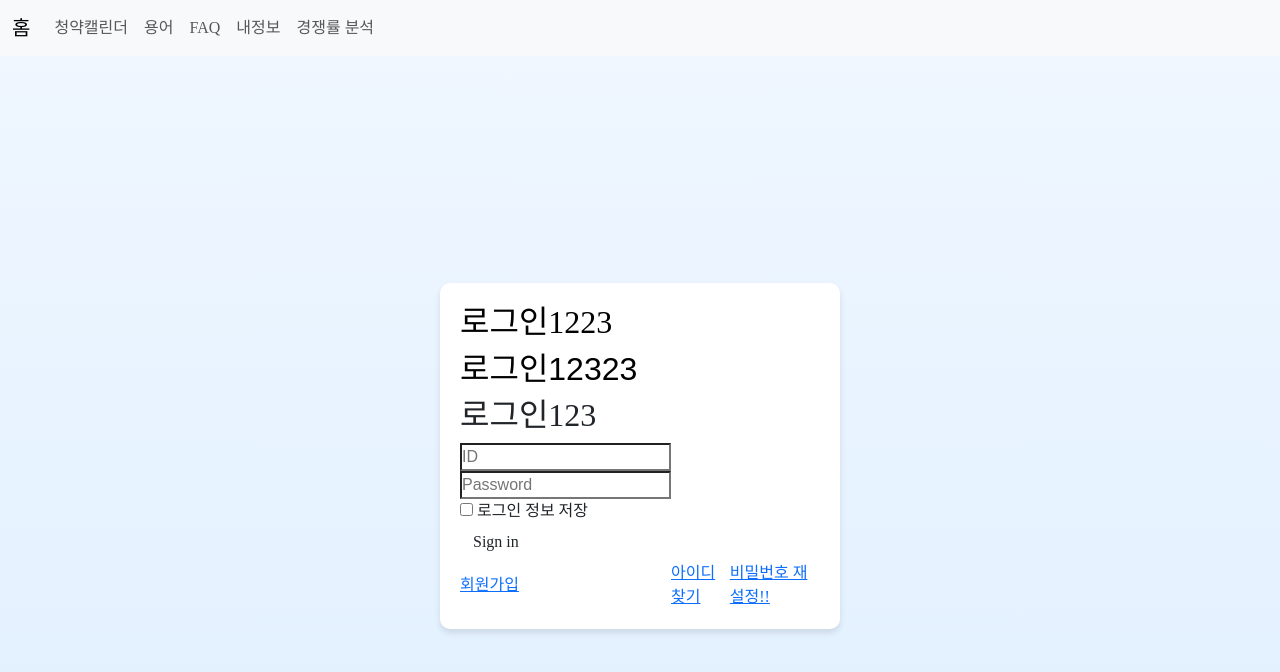
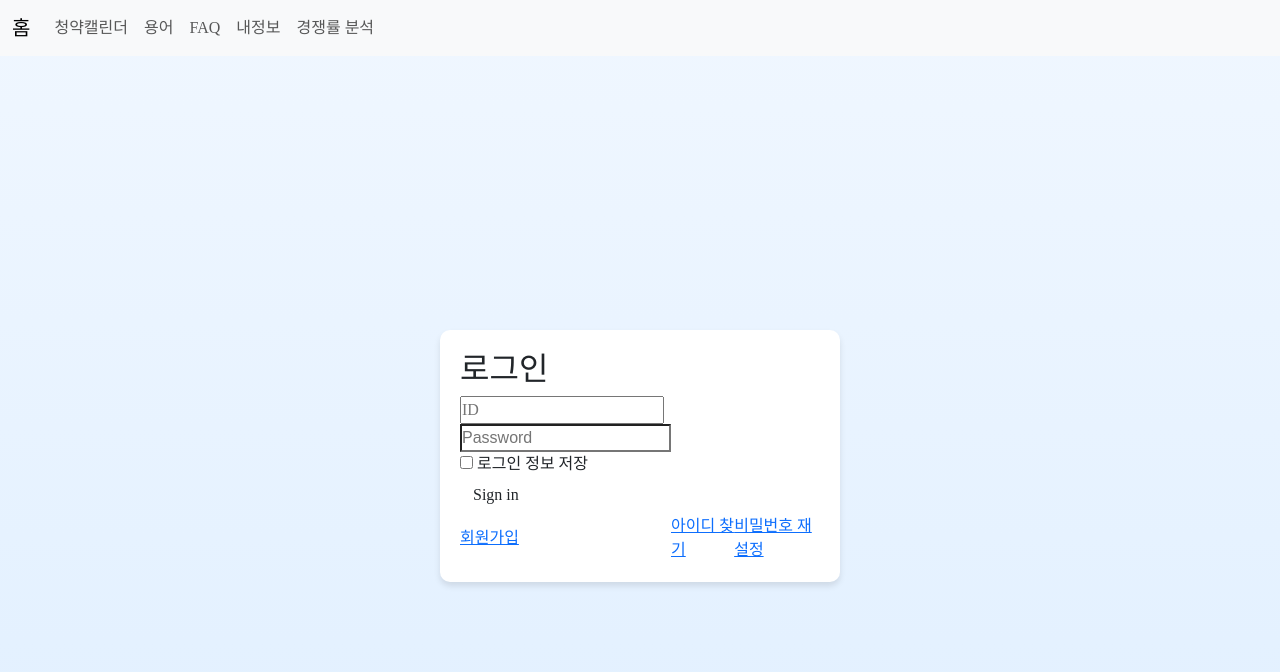
Before and after one commit to isak-kang/lgu_final_project, a React (Vite) app in the folder frontend/: page /login in a window 1280 px wide. Shown: the top 672 px of the page. Built offline with nearby package versions, Linux system fonts and the light colour scheme; a web font is replaced by a local one.

Commit message:
ui수정

```diff
--- a/frontend/src/components/Login.jsx
+++ b/frontend/src/components/Login.jsx
@@ -50,15 +50,7 @@
               <tbody>
                 <tr>
                   <td>
-                    <h2
-                      style={{
-                      color: "#000",
-                      backgroundColor: "#fff",
-                      fontFamily: "Arial, Helvetica, sans-serif !important", // 기본 글씨체로 설정
-                    }}>로그인1223</h2>
-                    <h2
-                      className="login-input">로그인12323</h2>
-                    <h2>로그인123</h2>
+                    <h2>로그인</h2>
                   </td>
                 </tr>
                 <tr>
@@ -69,7 +61,6 @@
                       name="id"
                       value={id}
                       onChange={(e) => setId(e.target.value)}
-                      className="login-input"
                       required
                     />
                   </td>
@@ -115,7 +106,7 @@
                     <Link to="/id_search">아이디 찾기</Link>
                   </td>
                   <td className="id_search">
-                  <Link to="/password_update">비밀번호 재설정!!</Link>
+                  <Link to="/password_update">비밀번호 재설정</Link>
                   </td>
                 </tr>
               </tbody>
```
